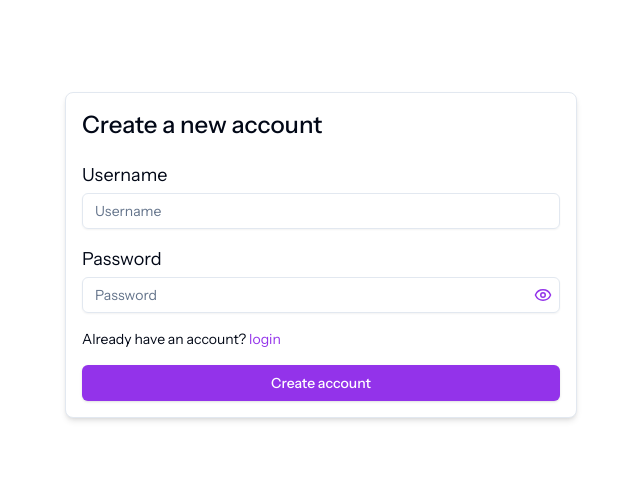
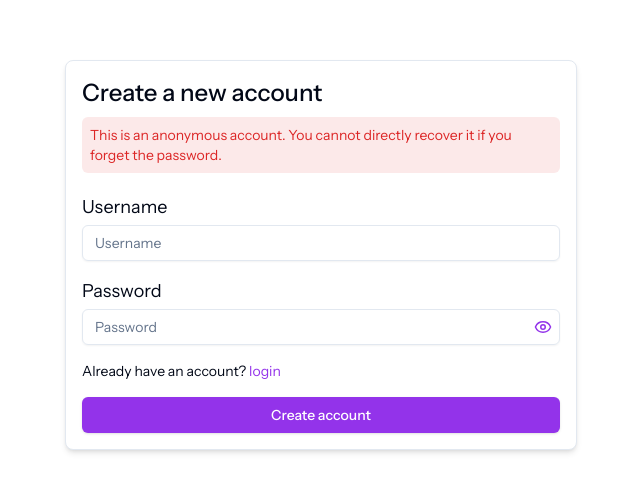
Before and after one commit to bucc-dev/chaplain-chat-website-frontend, a Next.js app: page /auth/student/signup in a window 1280 px wide. Shown: the part 145-636 px from the top of the page, without its empty margins (319-959 px from the left). Built offline with nearby package versions, Linux system fonts and the light colour scheme.

Commit message:
refactor: added warning for the students

```diff
--- a/src/pages/auth/student/signup.tsx
+++ b/src/pages/auth/student/signup.tsx
@@ -50,7 +50,12 @@ const Signup = () => {
       <HeadTemplate title="Create a student account" />
 
       <div className="max-w-lg w-full bg-white p-4 rounded-lg border shadow-md">
-        <p className="text-2xl font-medium mb-5">Create a new account</p>
+        <p className="text-2xl font-medium mb-2">Create a new account</p>
+
+        <p className="mb-5 text-sm bg-red-600 bg-opacity-10 text-red-600 p-2 rounded-md">
+          This is an anonymous account. You cannot directly recover it if you
+          forget the password.
+        </p>
 
         <p className="text-lg mb-1">Username</p>
         <Input
```
